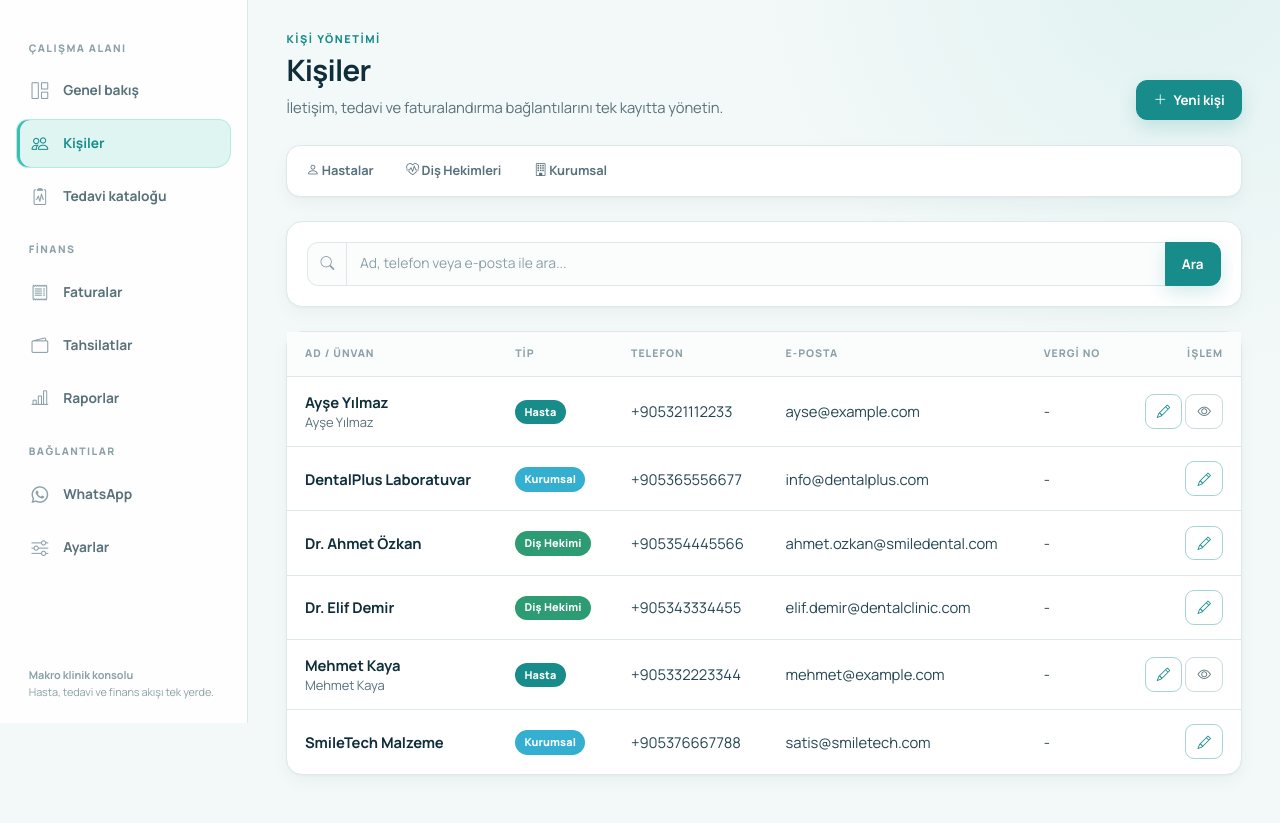
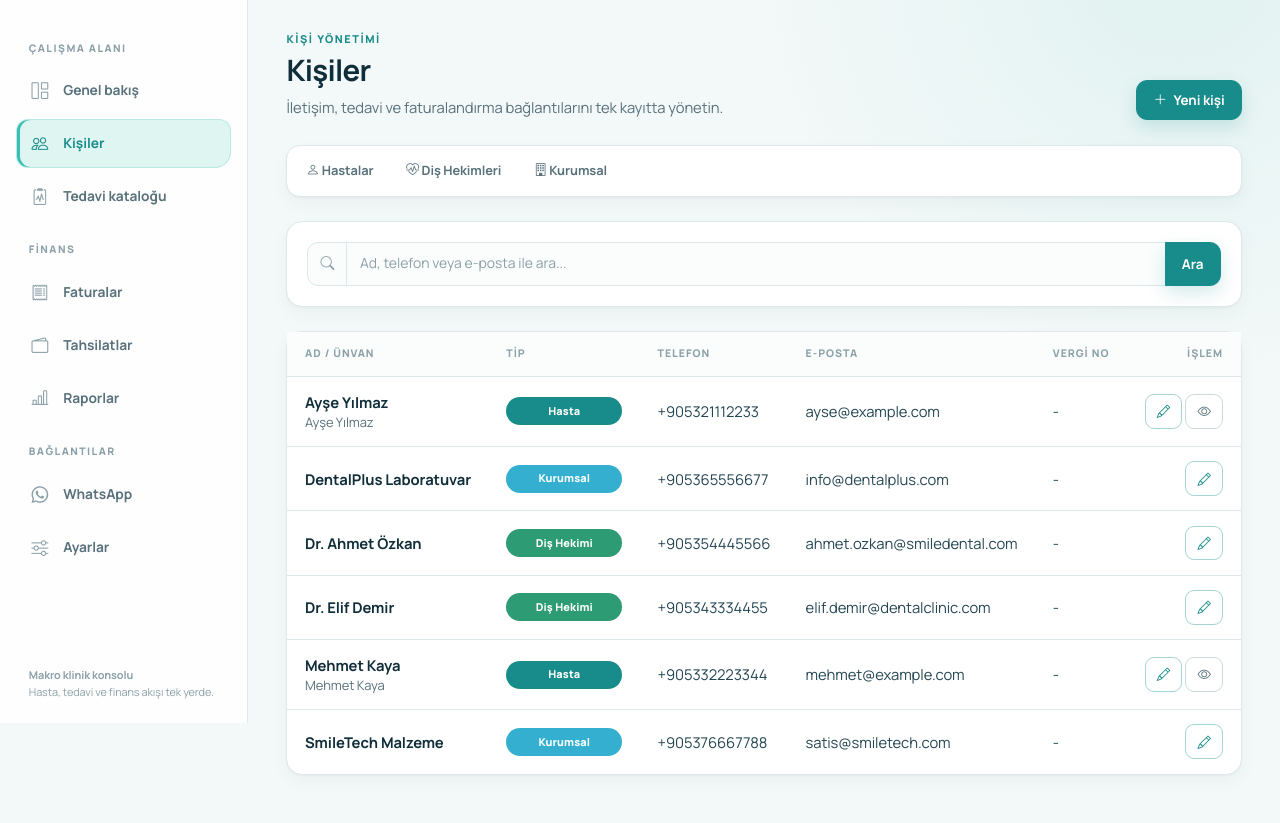
Before and after one commit to ydnAkif/MakroOrtoDonti, a Flask app: page /parties/ in a window 1280 px wide. Shown: the part 77-900 px from the top of the page. Run offline with Flask 3, Linux system fonts and the light colour scheme; a user stored in the database is signed in; data comes from the database, SQL or seed files in the repository; data that the repository does not hold is empty; some web fonts are replaced.

Commit message:
fix: align table badges consistently

```diff
--- a/app/static/css/style.css
+++ b/app/static/css/style.css
@@ -475,6 +475,16 @@ textarea.form-control { min-height: 92px; }
 [id] { scroll-margin-top: calc(var(--topbar-height) + 1.25rem); }
 
 .badge { padding: .42rem .58rem; border-radius: 999px; font-size: .68rem; font-weight: 750; letter-spacing: .01em; }
+.table-pill {
+    display: inline-flex;
+    min-height: 28px;
+    align-items: center;
+    justify-content: center;
+    text-align: center;
+}
+.table-pill--status { min-width: 6.25rem; }
+.table-pill--party { min-width: 7.25rem; }
+.table-pill--category { min-width: 8rem; }
 .bg-warning { background-color: var(--amber-500) !important; }
 .bg-success { background-color: var(--success-500) !important; }
 .bg-danger { background-color: var(--danger-500) !important; }
--- a/app/templates/dashboard/index.html
+++ b/app/templates/dashboard/index.html
@@ -57,7 +57,7 @@
                                 <td><a href="{{ url_for('invoices.detail_invoice', invoice_id=inv.id) }}">{{ inv.invoice_number }}</a></td>
                                 <td>{{ inv.party.display_name if inv.party else (inv.patient.full_name if inv.patient else '-') }}</td>
                                 <td><strong>€{{ "{:,.2f}".format(inv.total_eur) }}</strong><br><small class="text-muted">₺{{ "{:,.2f}".format(inv.total_try) }}</small></td>
-                                <td>{% if inv.status == 'pending' %}<span class="badge bg-warning">Bekliyor</span>{% elif inv.status == 'paid' %}<span class="badge bg-success">Ödendi</span>{% elif inv.status == 'overdue' %}<span class="badge bg-danger">Gecikmiş</span>{% else %}<span class="badge bg-secondary">İptal</span>{% endif %}</td>
+                                <td>{% if inv.status == 'pending' %}<span class="badge bg-warning table-pill table-pill--status">Bekliyor</span>{% elif inv.status == 'paid' %}<span class="badge bg-success table-pill table-pill--status">Ödendi</span>{% elif inv.status == 'overdue' %}<span class="badge bg-danger table-pill table-pill--status">Gecikmiş</span>{% else %}<span class="badge bg-secondary table-pill table-pill--status">İptal</span>{% endif %}</td>
                             </tr>
                         {% else %}
                             <tr><td colspan="4" class="empty-state text-muted"><i class="bi bi-receipt"></i>Henüz fatura bulunmuyor.<br><a href="{{ url_for('invoices.add_invoice') }}">İlk faturayı oluşturun</a></td></tr>
--- a/app/templates/parties/list.html
+++ b/app/templates/parties/list.html
@@ -78,7 +78,7 @@
                             {% endif %}
                         </td>
                         <td>
-                            <span class="badge bg-{% if p.party_type.value == 'patient' %}primary{% elif p.party_type.value == 'dentist_customer' %}success{% else %}info{% endif %}">
+                            <span class="badge table-pill table-pill--party bg-{% if p.party_type.value == 'patient' %}primary{% elif p.party_type.value == 'dentist_customer' %}success{% else %}info{% endif %}">
                                 {% if p.party_type.value == 'patient' %}Hasta
                                 {% elif p.party_type.value == 'dentist_customer' %}Diş Hekimi
                                 {% else %}Kurumsal{% endif %}
```
Also changed, not shown: app/templates/invoices/list.html (+5 -5 lines), app/templates/parties/detail.html (+4 -4 lines), app/templates/patients/detail.html (+4 -4 lines).
